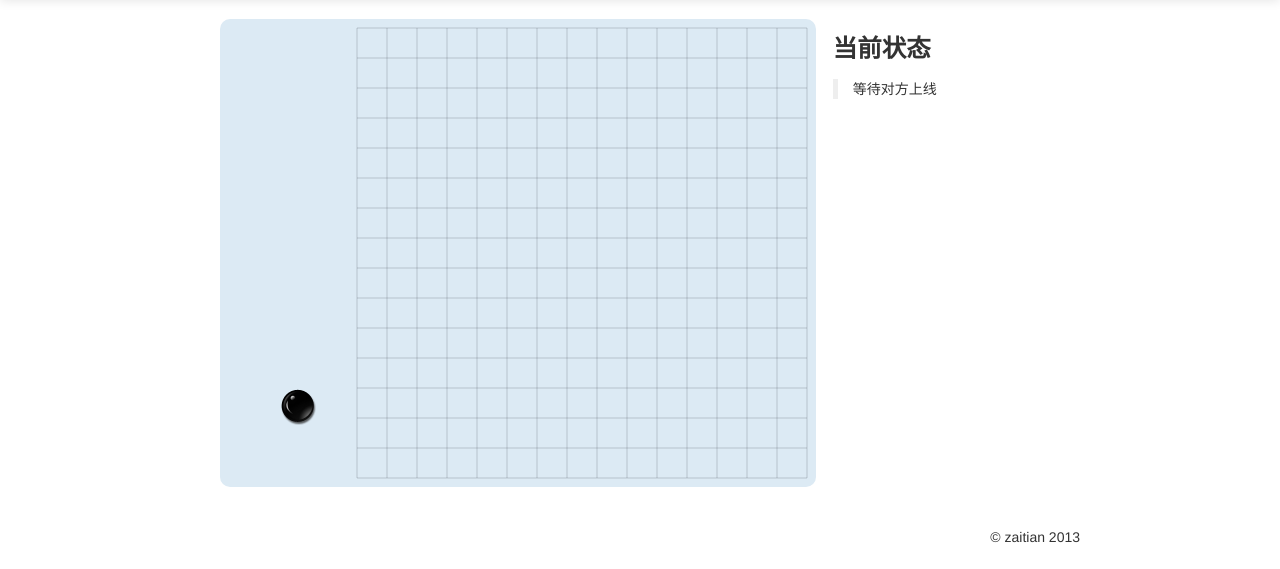
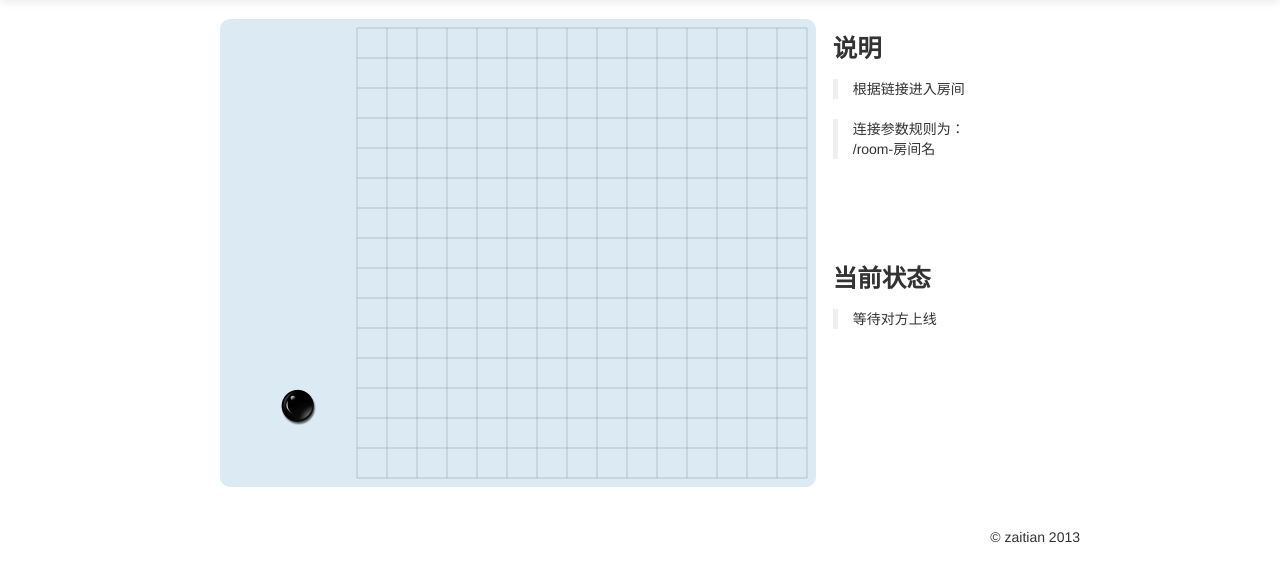
Before and after one commit to kylege/py-gobang, a Python web app: template templates/index.html in a window 1280 px wide. Shown: the part 41-610 px from the top of the page. Run offline with Jinja, Linux system fonts and the light colour scheme; the template is opened without the code that fills it: most values are stand-ins (such as "Sample title", 1, 10 or a date in 2020).

Commit message:
alter the templates and css

```diff
--- a/static/css/main.css
+++ b/static/css/main.css
@@ -47,3 +47,6 @@ body {
 	background-repeat: no-repeat;
 	background-position: 15px,10px;
 }
+#status-h3 {
+	margin-top: 100px;
+}
--- a/templates/index.html
+++ b/templates/index.html
@@ -37,7 +37,15 @@
     		</div>
     		<div class="span3" id="gamestatus-div">
                 <div id="status-div">
-                    <h3>当前状态</h3>
+                    <h3>说明</h3>
+                    <blockquote>
+                        <span>根据链接进入房间</span>
+                    </blockquote>
+                    <blockquote>
+                        <span>连接参数规则为：<br />/room-房间名</span>
+                    </blockquote>
+
+                    <h3 id="status-h3">当前状态</h3>
                     <blockquote>
                         <span id="status-span" ></span>
                     </blockquote>
```
